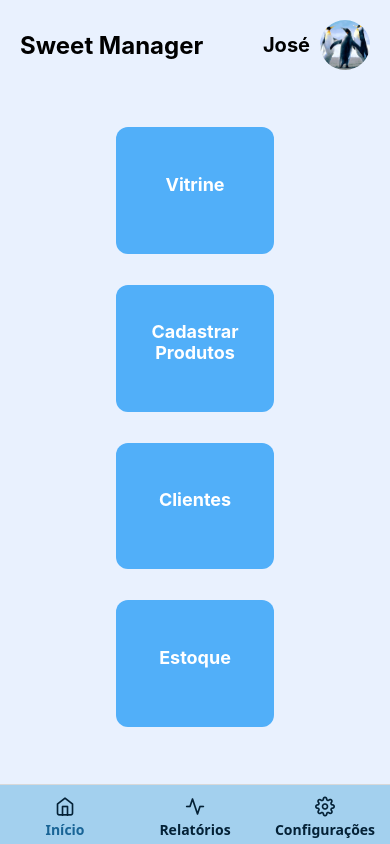
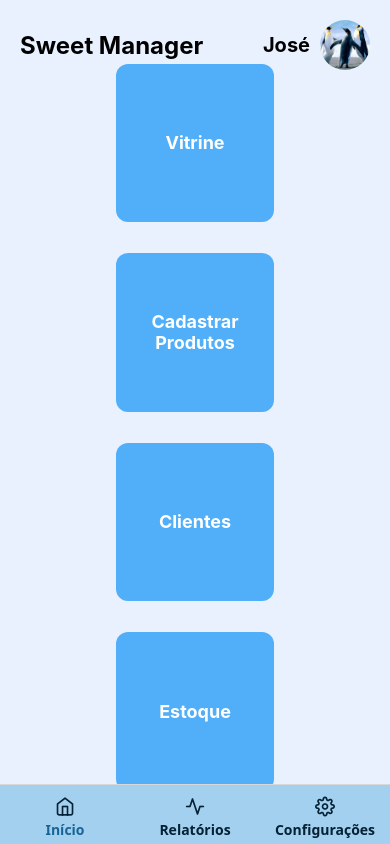
Before and after one commit to JoseGabriel79/SweetManager, a React Native app: screen / in a window 390 px wide. Built offline with nearby package versions, Linux system fonts and the light colour scheme.

Commit message:
Update CardsHome.js

```diff
--- a/components/CardsHome.js
+++ b/components/CardsHome.js
@@ -6,28 +6,28 @@ import {
 } from "react-native";
 
 export default function ({ titulo }) {
-    return  <TouchableOpacity style={styles.card}>
-        <Text style={styles.title}>{titulo}</Text>
+    return (
+        <TouchableOpacity style={styles.card}>
+            <Text style={styles.title}>{titulo}</Text>
 
         </TouchableOpacity>
+    )
 }
 
 const styles = StyleSheet.create({
     card: {
         backgroundColor: "#51AFF9",
         borderRadius: 12,
-        padding: 16,
         margin: 8,
         width: "45%", // 2 cards por linha
         alignItems: "center",
         justifyContent: "center",
-        height:"20%",
+        height: "25%",
     },
     title: {
         fontSize: 18,
         fontWeight: "bold",
         color: "white",
-        marginBottom: 12,
         textAlign: "center",
     },
 });
```
